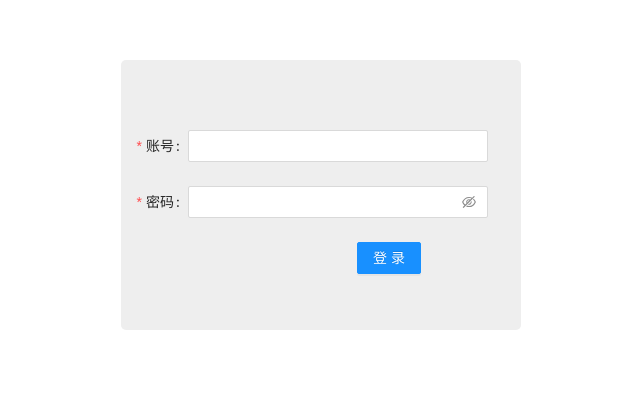
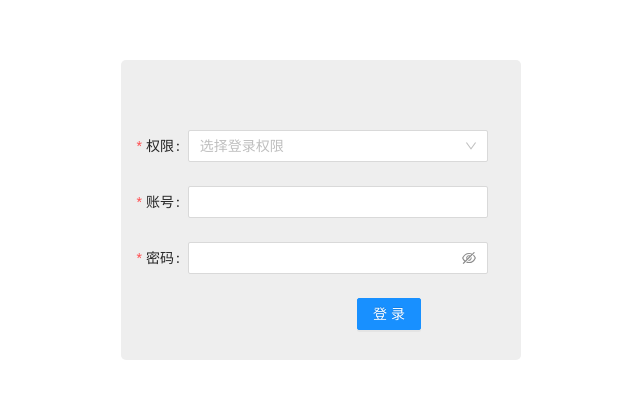
Before and after one commit to lilqz66/bytedace-practice, a React (Create React App) app in the folder toutiao-website/: page /Login in a window 1280 px wide. Shown: the part 180-578 px from the top of the page, without its empty margins (327-967 px from the left). Built offline with nearby package versions, Linux system fonts and the light colour scheme.

Commit message:
feat(登录跳转逻辑): 页面跳转、

```diff
--- a/toutiao-website/src/componets/login.js
+++ b/toutiao-website/src/componets/login.js
@@ -1,12 +1,16 @@
-import { Button, Input,Form } from 'antd';
+import { Button, Input,Form,Select} from 'antd';
 import React from "react";
 import axios from "axios"
+//import { routerRedux } from 'dva/router';
+
+const { Option } = Select;
+
 const layout = {
   labelCol: { span: 4 },
   wrapperCol: { span: 18 },
 };
 const box = {
-  height:'270px',
+  height:'300px',
   width:'400px',
   backgroundColor:'#eeeeee',
   borderRadius:'5px',
@@ -27,14 +31,20 @@ class Login extends React.Component {
       method:"post",
       url:"https://qcuwwu.fn.thelarkcloud.com/login",
       data:{
+          flag:values.select,
           account:values.account,
           password:values.password
       }
     }).then(res =>{
-      if(res.status === 200){
-        window.sessionStorage.setItem('userId',res.data)
-        const userId = window.sessionStorage.getItem('userId')
-        console.log(userId)
+      if(res.status === 200 ){
+        if(res.data.code) alert(res.data.message)
+        else{
+          window.sessionStorage.setItem('userId',res.data)
+          const userId = window.sessionStorage.getItem('userId')
+          console.log(userId)
+          if(values.select==='1') this.props.history.push('/');
+          else this.props.history.push('/OfflineArticleList');
+        }
       }
     })
 
@@ -50,6 +60,16 @@ class Login extends React.Component {
           name="form"
           onFinish={this.onFinish}
           onFinishFailed={this.onFinishFailed}>
+        <Form.Item
+          name="select"
+          label="权限"
+          hasFeedback
+          rules={[{ required: true, message: '必选字段' }]}>
+            <Select placeholder="选择登录权限">
+              <Option value="1">用户登录</Option>
+              <Option value="0">管理员登录</Option>
+          </Select>
+        </Form.Item>
         <Form.Item
           label="账号"
           name = "account"
--- a/toutiao-website/src/componets/online-article-list.js
+++ b/toutiao-website/src/componets/online-article-list.js
@@ -1,4 +1,4 @@
-import { List, Avatar } from 'antd';
+import { List, Avatar, Button } from 'antd';
 import { Component } from 'react';
 import { Link } from 'react-router-dom'
 import axios from "axios";
@@ -22,6 +22,14 @@ class OnlineArticleList extends Component {
 
   render() {
     return (
+      <>
+      <div style={{height:'30px',width:'100%',background:'#eeeeee'}}>
+        <Button type="primary" size="small" style={{marginLeft:'90%',marginTop:'2px'}}>
+          <Link to={{ pathname: '/Login'}}>
+          登录
+          </Link>
+        </Button>
+      </div>
         <List
         itemLayout="horizontal"
         dataSource={this.state.OnlineArticleList}
@@ -46,6 +54,7 @@ class OnlineArticleList extends Component {
           </List.Item>
         )}
       />
+    </>
     );
   }
 
```
Also changed, not shown: 1 other file (tests, documents, lock files or other folders). Lines whose indentation alone changed are shown as unchanged.
